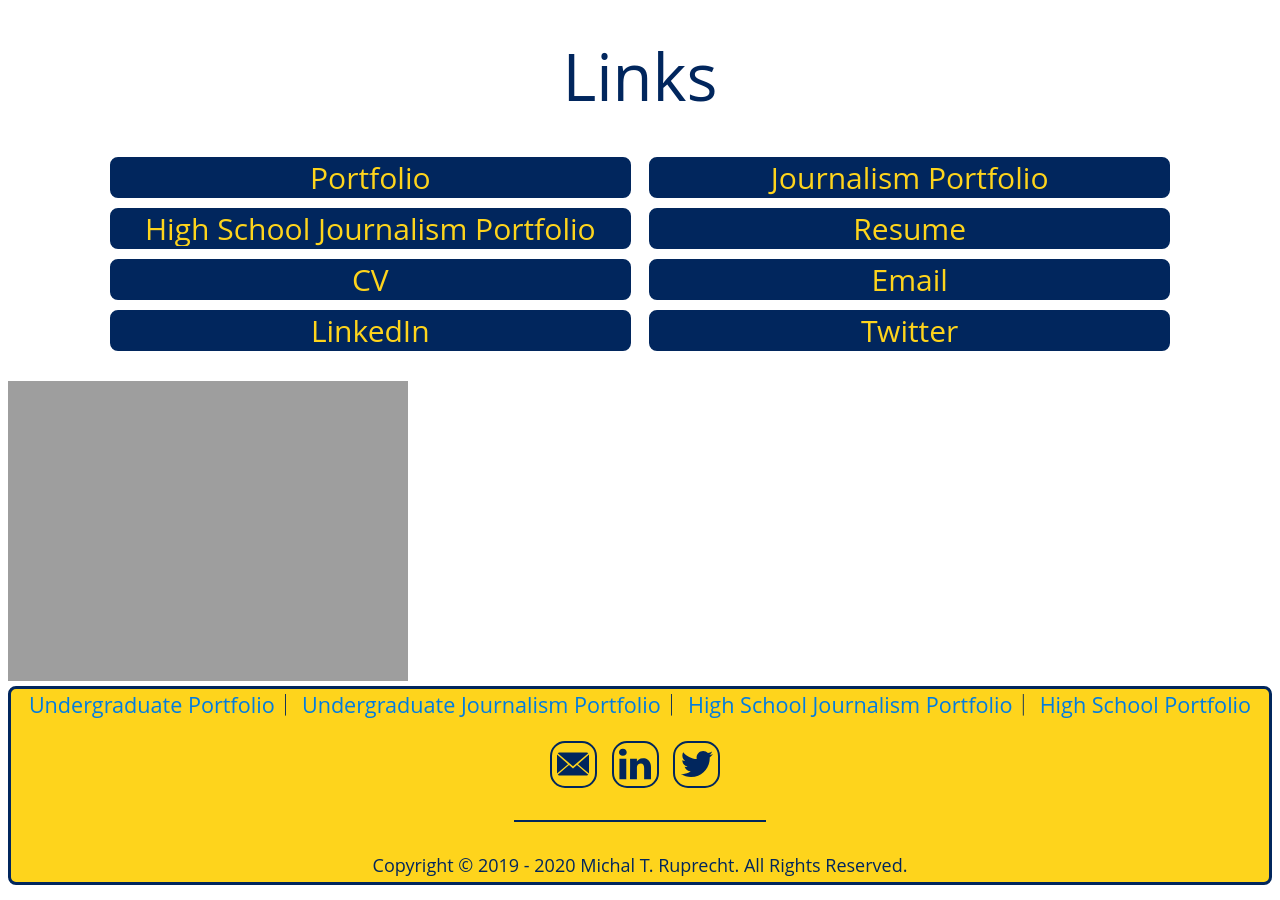
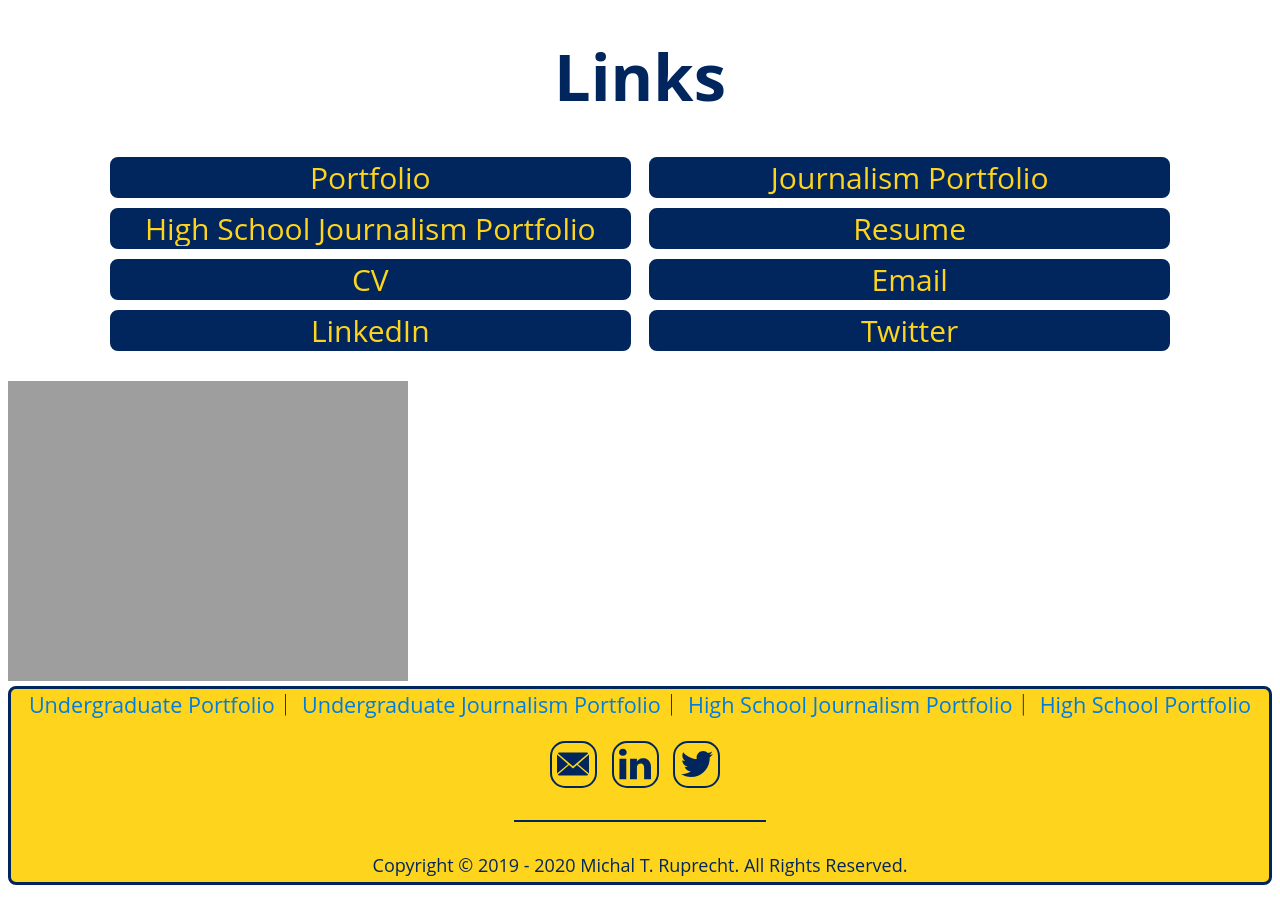
Before and after one commit to MichalRuprecht/michalruprecht.github.io, a Jekyll site: the page built from pages/social.html, in a window 1280 px wide. Built offline with Jekyll 4.4.1, drawn with Linux system fonts in a browser that asks for light colours.

```diff
--- a/pages/social.html
+++ b/pages/social.html
@@ -8,7 +8,7 @@ title: Social - Michal Ruprecht
     <title>Social — Michal Ruprecht</title>
   </head>
   <body>
-    <center><h1>Links</h1>
+    <center><h1><b>Links</b></h1>
       <h2>
         <a class="collegebuttonsocial" href="https://MichalRuprecht.com" target="_blank">Portfolio</a>
         <a class="collegebuttonsocial" href="https://michalruprecht.com/pages/journalism" target="_blank">Journalism Portfolio</a>
```
